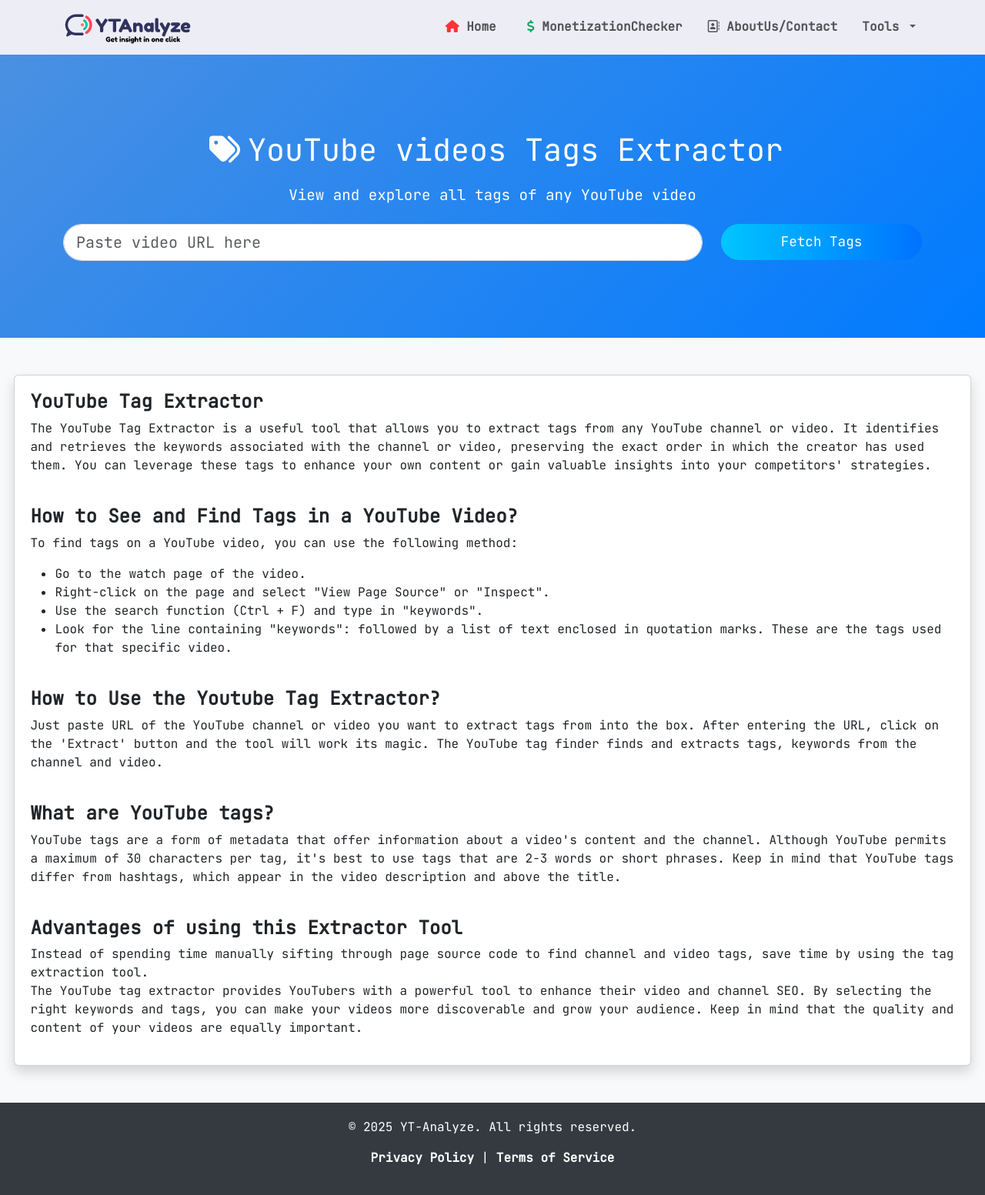
After one commit to rohitrajput-42/ytanalyze, a Django app: page /tag_extractor/ in a window 1280 px wide. The commit adds this page. Shown: the whole page at 77% size. Run offline with Django 5.2, Linux system fonts and the light colour scheme.

Commit message:
added tags extractor module

```diff
--- a/home/templates/channel_id.html
+++ b/home/templates/channel_id.html
@@ -112,7 +112,7 @@
                     </div>
                 {% endif %}
                 <div class="col-md-3 mt-3 mt-md-0">
-                    <button id="url_btn" onclick="showLoader()" type="submit" class="btn btn-primary btn-lg w-100">Check Status</button>
+                    <button id="url_btn" onclick="showLoader()" type="submit" class="btn btn-primary btn-lg w-100">Fetch Channel Id</button>
                 </div>
             </div>
         </form>
--- /dev/null
+++ b/home/templates/tags_extractor.html
@@ -0,0 +1,210 @@
+{% extends 'base.html' %}
+{% load static %}
+{% block title %} Thumbnails Viewer {% endblock %}
+{% block main_content %}
+
+<style>
+    .thumbnail-title {
+        text-align: center;
+        margin-bottom: 20px;
+    }
+
+    .card-deck {
+        display: flex;
+        flex-wrap: wrap;
+        justify-content: space-around;
+        margin: 0 auto;
+    }
+
+    .card-custom {
+        border: 1px solid #ccc;
+        border-radius: 8px;
+        margin: 10px;
+        flex: 1 0 calc(25% - 20px); /* 4 cards per row with 20px gap */
+        max-width: calc(25% - 20px); /* Adjust width to fit within the row */
+        box-shadow: 0 4px 8px rgba(0, 0, 0, 0.1);
+        overflow: hidden;
+        display: flex;
+        flex-direction: column;
+        text-align: center;
+    }
+
+    .card-image {
+        width: 100%;
+        height: 200px; /* Fixed height for uniform cards */
+        object-fit: cover;
+    }
+
+    .card-body {
+        padding: 15px;
+    }
+
+    .card-title {
+        font-size: 1rem;
+        margin: 5px 0;
+    }
+
+    /* Styles for the loader */
+    #loader {
+      position: fixed;
+      top: 0;
+      left: 0;
+      width: 100%;
+      height: 100%;
+      background-color: rgba(255, 255, 255, 0.8);
+      display: none;
+      justify-content: center;
+      align-items: center;
+    }
+
+    .spinner {
+      border: 16px solid #f3f3f3;
+      border-top: 16px solid #3498db;
+      border-radius: 50%;
+      width: 120px;
+      height: 120px;
+      animation: spin 1s linear infinite;
+    }
+
+    @keyframes spin {
+      0% { transform: rotate(0deg); }
+      100% { transform: rotate(360deg); }
+    }
+
+    @media (max-width: 768px) {
+        .card-custom {
+            flex: 1 0 calc(50% - 20px); /* 2 cards per row for smaller screens */
+            max-width: calc(50% - 20px);
+        }
+    }
+
+    @media (max-width: 576px) {
+        .card-custom {
+            flex: 1 0 100%; /* 1 card per row for very small screens */
+            max-width: 100%;
+        }
+    }
+</style>
+
+<section class="hero">
+    <div class="container">
+        <h1 class="thumbnail-title">
+            <i class="fas fa-tags" style="width: 60px; margin-top: -10px;"></i>YouTube videos Tags Extractor
+        </h1>
+        <p class="lead text-center">View and explore all tags of any YouTube video</p>
+
+        <form class="mt-4" method="GET">
+            <div class="row justify-content-center">
+                {% if channel_url %}
+                    <div class="col-md-9">
+                        <input id="url_capture" type="url" class="form-control form-control-lg" name="url_capture" value="{{ channel_url }}">
+                    </div>
+                {% else %}
+                    <div class="col-md-9">
+                        <input id="url_capture" type="url" class="form-control form-control-lg" name="url_capture" placeholder="Paste video URL here" required>
+                    </div>
+                {% endif %}
+                <div class="col-md-3 mt-3 mt-md-0">
+                    <button id="url_btn" onclick="showLoader()" type="submit" class="btn btn-primary btn-lg w-100">Fetch Tags</button>
+                </div>
+            </div>
+        </form>
+    </div>
+</section>
+
+<div class="container" style = "max-width: 99%;">
+    <div class = "row">
+        {% if tags %}
+        <div class = "col-sm-7 mt-5 mb-5">
+            <div class="card shadow" style = "padding: 20px 20px 20px 30px;">
+                <ul type = "none" id = "channel_metadata">
+                    <li>
+                        <h5><b> Channel Name :  </b>  <a target = "_blank" href = "{{ channel_url }}" style = "color: black; text-decoration: none;" title = "View Channel"> {{ channel_name }} </a> </h5>
+                    </li><br />
+                    <li>
+                        <h5><b> Channel Id : </b>  {{ channel_id }}</h5>
+                    </li><br />
+                    <li>
+                        <h5><b> Video Name : </b>  {{ video_name }}</h5>
+                    </li><br />
+                    <li>
+                        <h5><b> Video views count : </b>  {{ view_count }}</h5>
+                    </li><br />
+                    <li>
+                        <h5><b> Video likes count : </b>  {{ like_count }}</h5>
+                    </li><br />
+                    <li>
+                        <h5><b> Video comments count : </b>  {{ comment_count }}</h5>
+                    </li><br />
+                    <li>
+                        <h5><b> Video favourites count : </b>  {{ fav_count }}</h5>
+                    </li><br />
+                    <li>
+                        <h5><b> Video Audio Language : </b>  "{{ audio_language }}"</h5>
+                    </li><br />
+                    <li>
+                        <h5><b> Tags : </b>  <span style = "color: #0649a0;">{{ tags|join:", " }}</span></h5>
+                    </li><br />
+                    <li>
+                        <h5><b> Video Description : </b>  {{ video_description }}</h5>
+                    </li><br />
+                </ul>
+            </div>
+        </div>
+        {% endif %}
+        <div class = "{% if tags %}col-sm-5{% else %}col-sm-12{% endif %} mt-5 mb-5">
+            <div class="card shadow" style = "padding: 20px;">
+                <h4> <b>YouTube Tag Extractor</b> </h4>
+                <p>The YouTube Tag Extractor is a useful tool that allows you to extract tags from any YouTube channel or video. It identifies and retrieves the keywords associated with the channel or video, preserving the exact order in which the creator has used them. You can leverage these tags to enhance your own content or gain valuable insights into your competitors' strategies.</p>
+
+                <br />
+
+                <h4> <b>How to See and Find Tags in a YouTube Video?</b> </h4>
+                <p>To find tags on a YouTube video, you can use the following method:</p>
+                <ul>
+                    <li>Go to the watch page of the video.</li>
+                    <li>Right-click on the page and select "View Page Source" or "Inspect".</li>
+                    <li>Use the search function (Ctrl + F) and type in "keywords".</li>
+                    <li>Look for the line containing "keywords": followed by a list of text enclosed in quotation marks. These are the tags used for that specific video.</li>
+                </ul>
+
+                <br />
+
+                <h4> <b>How to Use the Youtube Tag Extractor?</b> </h4>
+                <p> Just paste URL of the YouTube channel or video you want to extract tags from into the box. After entering the URL, click on the 'Extract' button and the tool will work its magic. The YouTube tag finder finds and extracts tags, keywords from the channel and video. </p>
+
+                <br />
+
+                <h4><b>What are YouTube tags?</b></h4>
+                <p>YouTube tags are a form of metadata that offer information about a video's content and the channel. Although YouTube permits a maximum of 30 characters per tag, it's best to use tags that are 2-3 words or short phrases. Keep in mind that YouTube tags differ from hashtags, which appear in the video description and above the title.</p>
+
+                <br />
+
+                <h4><b> Advantages of using this Extractor Tool </b></h4>
+                <p>Instead of spending time manually sifting through page source code to find channel and video tags, save time by using the tag extraction tool.<br />The YouTube tag extractor provides YouTubers with a powerful tool to enhance their video and channel SEO. By selecting the right keywords and tags, you can make your videos more discoverable and grow your audience. Keep in mind that the quality and content of your videos are equally important.</p>
+
+            </div>
+        </div>
+    </div>
+</div>
+
+<div id="loader">
+    <div class="spinner"></div>
+    <p style = "margin-left: 25px;">Please Wait, Your request is in progress.......</p>
+</div>
+
+<script>
+    function showLoader(event) {
+        let urlInput = document.getElementById('url_capture').value.trim();
+
+        if (urlInput === "") {
+            event.preventDefault(); // Prevent form submission
+            alert("Please enter a valid YouTube channel URL.");
+            return false;
+        }
+
+        document.getElementById('loader').style.display = 'flex';
+    }
+</script>
+
+{% endblock %}
--- a/home/urls.py
+++ b/home/urls.py
@@ -6,4 +6,5 @@ urlpatterns = [
     path("monetize/", monetize, name="monetize"),
     path("channel_id/", channel_id, name="channel_id"),
     path("thumb_fetch/", thumb_fetch, name="thumb_fetch"),
+    path("tag_extractor/", tag_extractor, name="tag_extractor"),
 ]
--- a/home/views.py
+++ b/home/views.py
@@ -35,9 +35,6 @@ def monetize(request):
             part="snippet,statistics,contentDetails,status",
             id=channel_id
         ).execute()
-
-        if "items" not in response or not response["items"]:
-            return JsonResponse({"error": "Channel not found (invalid ID)"})
 
         channel = response["items"][0]
 
@@ -137,3 +134,31 @@ def thumb_fetch(request):
         return render(request, "thumbnail.html", context)
     else:
         return render(request, "thumbnail.html")
+
+def tag_extractor(request):
+    context = {}
+    channel_url = request.GET.get("url_capture")
+
+    if channel_url:
+        video_id = channel_url.split("=")[1]
+        mod_url = f"https://www.googleapis.com/youtube/v3/videos?part=snippet,statistics&id={video_id}&key={API_KEY}"
+        response = requests.get(mod_url)
+        data = response.json()
+
+        context["channel_name"] = data["items"][0]["snippet"]["channelTitle"]
+        context["video_name"] = data["items"][0]["snippet"]["title"]
+        context["video_description"] = data["items"][0]["snippet"]["description"]
+        context["channel_id"] = data["items"][0]["snippet"]["channelId"]
+        context["channel_url"] = channel_url
+
+        context["view_count"] = data["items"][0]["statistics"]["viewCount"]
+        context["like_count"] = data["items"][0]["statistics"]["likeCount"]
+        context["comment_count"] = data["items"][0]["statistics"]["commentCount"]
+        context["fav_count"] = data["items"][0]["statistics"]["favoriteCount"]
+        context["audio_language"] = data["items"][0]["snippet"]["defaultAudioLanguage"]
+
+        context["tags"] = data["items"][0]["snippet"]["tags"]
+
+        return render(request, "tags_extractor.html", context)
+    else:
+        return render(request, "tags_extractor.html")
--- a/templates/base.html
+++ b/templates/base.html
@@ -135,17 +135,28 @@
                         <a class="nav-link" href="/"> <i class="fas fa-home" style = "color: #fd3334"></i> Home</a>
                     </li>&ensp;&ensp;&ensp;
                     <li class="nav-item">
-                        <a class="nav-link" href="{% url 'channel_id' %}"> <i class="fas fa-search"></i> ChannelIdFinder</a>
-                    </li>&ensp;&ensp;
-                    <li class="nav-item">
                         <a class="nav-link" href="{% url 'monetize' %}"> <i class="fas fa-dollar-sign" style = "color: #0f9d58"></i> MonetizationChecker</a>
-                    </li>&ensp;&ensp;
-                    <li class="nav-item">
-                        <a class="nav-link" href="{% url 'thumb_fetch' %}"> <i class="fas fa-images"></i> Thumbnails Fetcher </a>
                     </li>&ensp;&ensp;
                     <li class="nav-item">
                         <a class="nav-link" href="#"> <i class="far fa-address-book"></i> AboutUs/Contact </a>
                     </li>&ensp;&ensp;
+                    <li class="nav-item dropdown">
+                        <a class="nav-link dropdown-toggle" href="#" id="navbarDropdown" role="button" data-bs-toggle="dropdown" aria-expanded="false">
+                            Tools
+                        </a>
+                        <ul class="dropdown-menu" aria-labelledby="navbarDropdown">
+                            <li>
+                                <a class="dropdown-item" href="{% url 'thumb_fetch' %}"> <i class="fas fa-images"></i> Thumbnails Fetcher </a>
+                            </li>
+                            <li>
+                                <a class="dropdown-item" href="{% url 'channel_id' %}"> <i class="fas fa-search"></i> ChannelIdFinder</a>
+                            </li>
+                            <li>
+                                <a class="dropdown-item" href="{% url 'tag_extractor' %}"> <i class="fas fa-tags"></i> TagsExtractor </a>
+                            </li>
+                            <!-- <li><hr class="dropdown-divider"></li> -->
+                        </ul>
+                    </li>
                 </ul>
             </div>
         </div>
```
Also changed, not shown: 1 other file.
